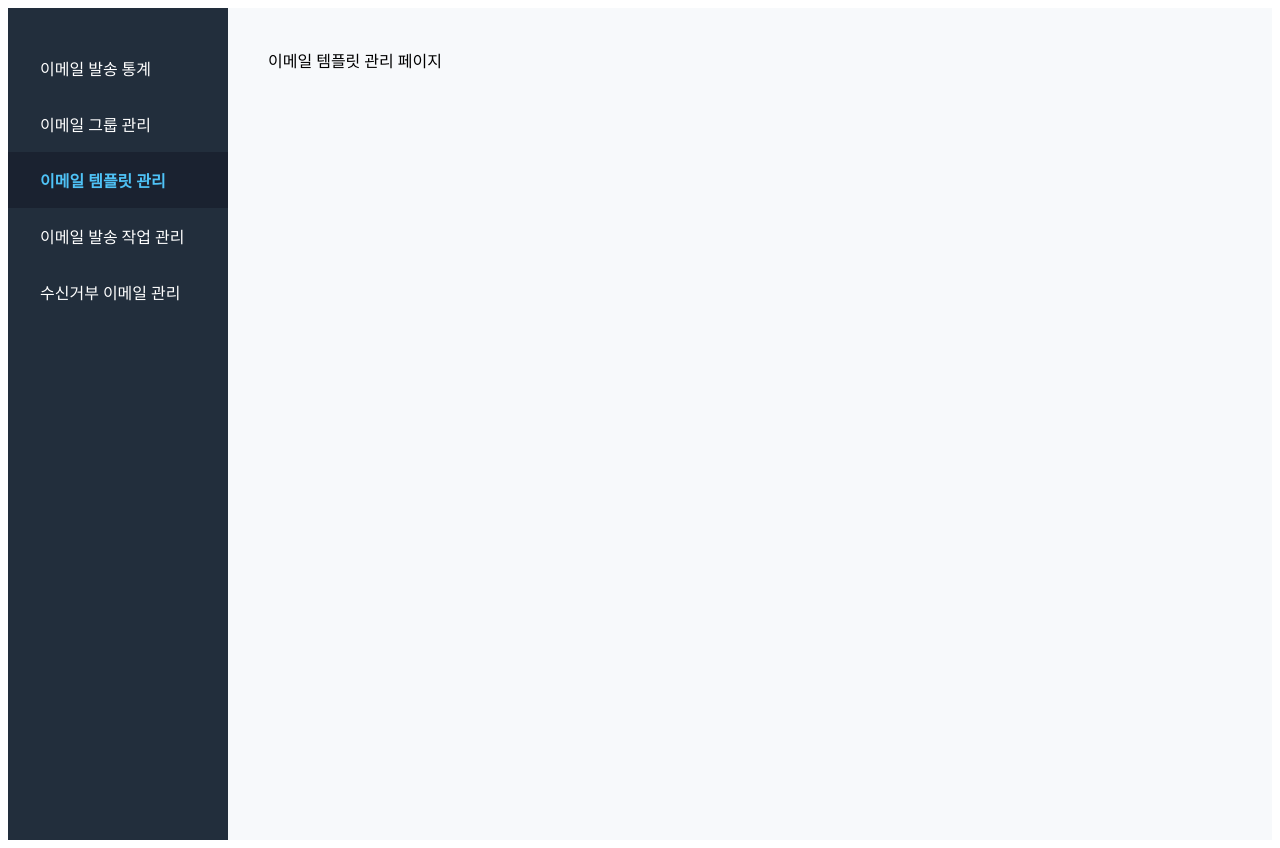
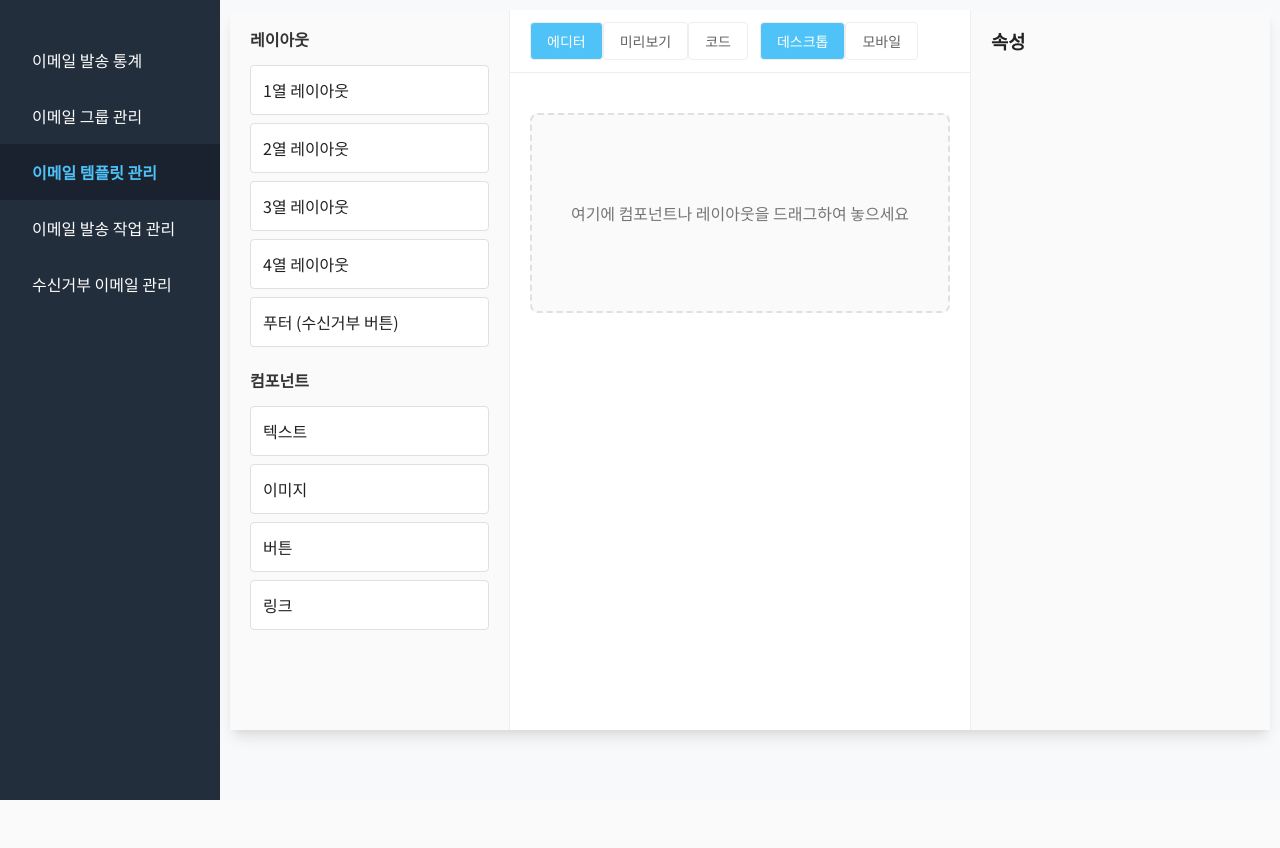
Before and after one commit to leessang10/bulk_email_project, a React (Vite) app in the folder frontend/: page /templates in a window 1280 px wide. After the commit the page ends 800 px from the top, so only its background shows below. Built offline with nearby package versions, Linux system fonts and the light colour scheme.

Commit message:
feat: 메일 템플릿 관리 - 글로벌 CSS 적용

```diff
--- a/frontend/src/App.tsx
+++ b/frontend/src/App.tsx
@@ -15,7 +15,7 @@ const Layout = styled.div`
 
 const Content = styled.div`
   flex: 1;
-  padding: 40px;
+  padding: 10px;
   background: #f7f9fb;
 `;
 
--- a/frontend/src/index.css
+++ b/frontend/src/index.css
@@ -0,0 +1,118 @@
+@import url("https://fonts.googleapis.com/css2?family=Noto+Sans+KR:wght@400;500;700&display=swap");
+
+:root {
+  /* Colors */
+  --primary: #4fc3f7;
+  --primary-dark: #0093c4;
+  --primary-light: #8bf6ff;
+
+  --gray-50: #fafafa;
+  --gray-100: #f5f5f5;
+  --gray-200: #eeeeee;
+  --gray-300: #e0e0e0;
+  --gray-400: #bdbdbd;
+  --gray-500: #9e9e9e;
+  --gray-600: #757575;
+  --gray-700: #616161;
+  --gray-800: #424242;
+  --gray-900: #212121;
+
+  --error: #f44336;
+  --warning: #ff9800;
+  --success: #4caf50;
+
+  /* Typography */
+  --font-family: "Noto Sans KR", -apple-system, BlinkMacSystemFont, "Segoe UI",
+    Roboto, Oxygen, Ubuntu, Cantarell, "Open Sans", "Helvetica Neue", sans-serif;
+  --font-size-sm: 0.875rem;
+  --font-size-base: 1rem;
+  --font-size-lg: 1.125rem;
+  --font-size-xl: 1.25rem;
+
+  /* Spacing */
+  --spacing-1: 0.25rem;
+  --spacing-2: 0.5rem;
+  --spacing-3: 0.75rem;
+  --spacing-4: 1rem;
+  --spacing-5: 1.25rem;
+  --spacing-6: 1.5rem;
+  --spacing-8: 2rem;
+  --spacing-10: 2.5rem;
+
+  /* Border Radius */
+  --radius-sm: 0.125rem;
+  --radius-base: 0.25rem;
+  --radius-md: 0.375rem;
+  --radius-lg: 0.5rem;
+
+  /* Shadows */
+  --shadow-sm: 0 1px 2px 0 rgba(0, 0, 0, 0.05);
+  --shadow-base: 0 1px 3px 0 rgba(0, 0, 0, 0.1), 0 1px 2px 0 rgba(0, 0, 0, 0.06);
+  --shadow-md: 0 4px 6px -1px rgba(0, 0, 0, 0.1),
+    0 2px 4px -1px rgba(0, 0, 0, 0.06);
+  --shadow-lg: 0 10px 15px -3px rgba(0, 0, 0, 0.1),
+    0 4px 6px -2px rgba(0, 0, 0, 0.05);
+}
+
+* {
+  margin: 0;
+  padding: 0;
+  box-sizing: border-box;
+}
+
+body {
+  font-family: var(--font-family);
+  font-size: var(--font-size-base);
+  line-height: 1.5;
+  color: var(--gray-900);
+  background-color: var(--gray-50);
+}
+
+button {
+  font-family: inherit;
+  border: none;
+  cursor: pointer;
+  background: none;
+  font-size: inherit;
+}
+
+input,
+textarea,
+select {
+  font-family: inherit;
+  font-size: inherit;
+}
+
+a {
+  color: inherit;
+  text-decoration: none;
+}
+
+h1,
+h2,
+h3,
+h4,
+h5,
+h6 {
+  font-weight: 700;
+  line-height: 1.2;
+}
+
+/* Scrollbar Styling */
+::-webkit-scrollbar {
+  width: 8px;
+  height: 8px;
+}
+
+::-webkit-scrollbar-track {
+  background: var(--gray-100);
+}
+
+::-webkit-scrollbar-thumb {
+  background: var(--gray-300);
+  border-radius: var(--radius-base);
+}
+
+::-webkit-scrollbar-thumb:hover {
+  background: var(--gray-400);
+}
--- /dev/null
+++ b/frontend/src/pages/templates/components/ComponentList.tsx
@@ -0,0 +1,58 @@
+import styled from "styled-components";
+import DraggableItem from "./DraggableItem";
+
+const ListContainer = styled.div`
+  margin-bottom: 24px;
+`;
+
+const ListTitle = styled.h3`
+  margin-bottom: 16px;
+  color: #333;
+  font-size: 16px;
+`;
+
+export const components = [
+  { id: "text", label: "텍스트" },
+  { id: "image", label: "이미지" },
+  { id: "button", label: "버튼" },
+  { id: "link", label: "링크" },
+];
+
+export const layouts = [
+  { id: "layout-1", label: "1열 레이아웃" },
+  { id: "layout-2", label: "2열 레이아웃" },
+  { id: "layout-3", label: "3열 레이아웃" },
+  { id: "layout-4", label: "4열 레이아웃" },
+  { id: "footer", label: "푸터 (수신거부 버튼)" },
+];
+
+const ComponentList = () => {
+  return (
+    <>
+      <ListContainer>
+        <ListTitle>레이아웃</ListTitle>
+        {layouts.map((layout) => (
+          <DraggableItem
+            key={layout.id}
+            type="layout"
+            id={layout.id}
+            label={layout.label}
+          />
+        ))}
+      </ListContainer>
+      <ListContainer>
+        <ListTitle>컴포넌트</ListTitle>
+        {components.map((component) => (
+          <DraggableItem
+            key={component.id}
+            type="component"
+            id={component.id}
+            label={component.label}
+          />
+        ))}
+      </ListContainer>
+    </>
+  );
+};
+
+export default ComponentList;
--- /dev/null
+++ b/frontend/src/pages/templates/components/DraggableItem.tsx
@@ -0,0 +1,41 @@
+import React from "react";
+import { useDrag } from "react-dnd";
+import styled from "styled-components";
+
+const ItemContainer = styled.div<{ $isDragging?: boolean }>`
+  padding: 12px;
+  margin-bottom: 8px;
+  background: ${({ $isDragging }) => ($isDragging ? "#e3f2fd" : "#fff")};
+  border: 1px solid #e0e0e0;
+  border-radius: 4px;
+  cursor: move;
+  opacity: ${({ $isDragging }) => ($isDragging ? 0.5 : 1)};
+
+  &:hover {
+    background: #f5f5f5;
+  }
+`;
+
+export interface DraggableItemProps {
+  type: "component" | "layout";
+  id: string;
+  label: string;
+}
+
+const DraggableItem: React.FC<DraggableItemProps> = ({ type, id, label }) => {
+  const [{ isDragging }, drag] = useDrag(() => ({
+    type,
+    item: { type, id },
+    collect: (monitor) => ({
+      isDragging: monitor.isDragging(),
+    }),
+  }));
+
+  return (
+    <ItemContainer ref={drag} $isDragging={isDragging}>
+      {label}
+    </ItemContainer>
+  );
+};
+
+export default DraggableItem;
--- /dev/null
+++ b/frontend/src/pages/templates/components/TemplateEditor.tsx
@@ -0,0 +1,173 @@
+import { useState } from "react";
+import { useDrop } from "react-dnd";
+import styled from "styled-components";
+import ComponentList from "./ComponentList";
+
+const EditorContainer = styled.div`
+  display: flex;
+  height: calc(100vh - 80px);
+  background: #fff;
+  border-radius: var(--radius-lg);
+  box-shadow: var(--shadow-lg);
+`;
+
+const LeftPanel = styled.div`
+  width: 280px;
+  border-right: 1px solid var(--gray-200);
+  background: var(--gray-50);
+  padding: var(--spacing-5);
+  overflow-y: auto;
+`;
+
+const CenterPanel = styled.div`
+  flex: 1;
+  display: flex;
+  flex-direction: column;
+  background: #fff;
+`;
+
+const RightPanel = styled.div`
+  width: 300px;
+  border-left: 1px solid var(--gray-200);
+  background: var(--gray-50);
+  padding: var(--spacing-5);
+  overflow-y: auto;
+`;
+
+const Toolbar = styled.div`
+  padding: var(--spacing-3) var(--spacing-5);
+  border-bottom: 1px solid var(--gray-200);
+  display: flex;
+  gap: var(--spacing-3);
+`;
+
+const ToolbarButton = styled.button<{ $active?: boolean }>`
+  padding: var(--spacing-2) var(--spacing-4);
+  border: 1px solid var(--gray-200);
+  border-radius: var(--radius-base);
+  background: ${({ $active }) => ($active ? "var(--primary)" : "#fff")};
+  color: ${({ $active }) => ($active ? "#fff" : "var(--gray-700)")};
+  font-size: var(--font-size-sm);
+  transition: all 0.2s;
+
+  &:hover {
+    background: ${({ $active }) =>
+      $active ? "var(--primary)" : "var(--gray-100)"};
+  }
+`;
+
+const EditorContent = styled.div`
+  flex: 1;
+  padding: var(--spacing-5);
+  overflow-y: auto;
+`;
+
+const DropZone = styled.div<{ $isOver?: boolean }>`
+  min-height: 200px;
+  border: 2px dashed
+    ${({ $isOver }) => ($isOver ? "var(--primary)" : "var(--gray-300)")};
+  border-radius: var(--radius-lg);
+  margin: var(--spacing-5) 0;
+  padding: var(--spacing-5);
+  background: ${({ $isOver }) =>
+    $isOver ? "var(--primary-light)" : "var(--gray-50)"};
+  transition: all 0.2s;
+  display: flex;
+  align-items: center;
+  justify-content: center;
+  color: var(--gray-600);
+  font-size: var(--font-size-base);
+`;
+
+type ViewMode = "editor" | "preview" | "code";
+type DeviceMode = "desktop" | "mobile";
+
+interface DroppedItem {
+  type: "component" | "layout";
+  id: string;
+}
+
+const TemplateEditor = () => {
+  const [viewMode, setViewMode] = useState<ViewMode>("editor");
+  const [deviceMode, setDeviceMode] = useState<DeviceMode>("desktop");
+  const [droppedItems, setDroppedItems] = useState<DroppedItem[]>([]);
+
+  const [{ isOver }, drop] = useDrop(() => ({
+    accept: ["component", "layout"],
+    drop: (item: DroppedItem) => {
+      setDroppedItems((prev) => [...prev, item]);
+    },
+    collect: (monitor) => ({
+      isOver: monitor.isOver(),
+    }),
+  }));
+
+  return (
+    <EditorContainer>
+      <LeftPanel>
+        <ComponentList />
+      </LeftPanel>
+
+      <CenterPanel>
+        <Toolbar>
+          <div>
+            <ToolbarButton
+              $active={viewMode === "editor"}
+              onClick={() => setViewMode("editor")}
+            >
+              에디터
+            </ToolbarButton>
+            <ToolbarButton
+              $active={viewMode === "preview"}
+              onClick={() => setViewMode("preview")}
+            >
+              미리보기
+            </ToolbarButton>
+            <ToolbarButton
+              $active={viewMode === "code"}
+              onClick={() => setViewMode("code")}
+            >
+              코드
+            </ToolbarButton>
+          </div>
+          <div>
+            <ToolbarButton
+              $active={deviceMode === "desktop"}
+              onClick={() => setDeviceMode("desktop")}
+            >
+              데스크톱
+            </ToolbarButton>
+            <ToolbarButton
+              $active={deviceMode === "mobile"}
+              onClick={() => setDeviceMode("mobile")}
+            >
+              모바일
+            </ToolbarButton>
+          </div>
+        </Toolbar>
+        <EditorContent>
+          <DropZone ref={drop} $isOver={isOver}>
+            {droppedItems.length === 0 ? (
+              "여기에 컴포넌트나 레이아웃을 드래그하여 놓으세요"
+            ) : (
+              <div>
+                {droppedItems.map((item, index) => (
+                  <div key={index}>
+                    {item.type}: {item.id}
+                  </div>
+                ))}
+              </div>
+            )}
+          </DropZone>
+        </EditorContent>
+      </CenterPanel>
+
+      <RightPanel>
+        <h3>속성</h3>
+        {/* 선택된 요소의 속성을 여기에 표시 */}
+      </RightPanel>
+    </EditorContainer>
+  );
+};
+
+export default TemplateEditor;
--- a/frontend/src/pages/templates/index.tsx
+++ b/frontend/src/pages/templates/index.tsx
@@ -1,5 +1,13 @@
+import { DndProvider } from "react-dnd";
+import { HTML5Backend } from "react-dnd-html5-backend";
+import TemplateEditor from "./components/TemplateEditor";
+
 const TemplatesPage = () => {
-  return <div>이메일 템플릿 관리 페이지</div>;
+  return (
+    <DndProvider backend={HTML5Backend}>
+      <TemplateEditor />
+    </DndProvider>
+  );
 };
 
 export default TemplatesPage;
```
Also changed, not shown: frontend/package.json (+10 -4 lines), frontend/src/App.css (line endings or trailing spaces), 1 other file (tests, documents, lock files or other folders).
